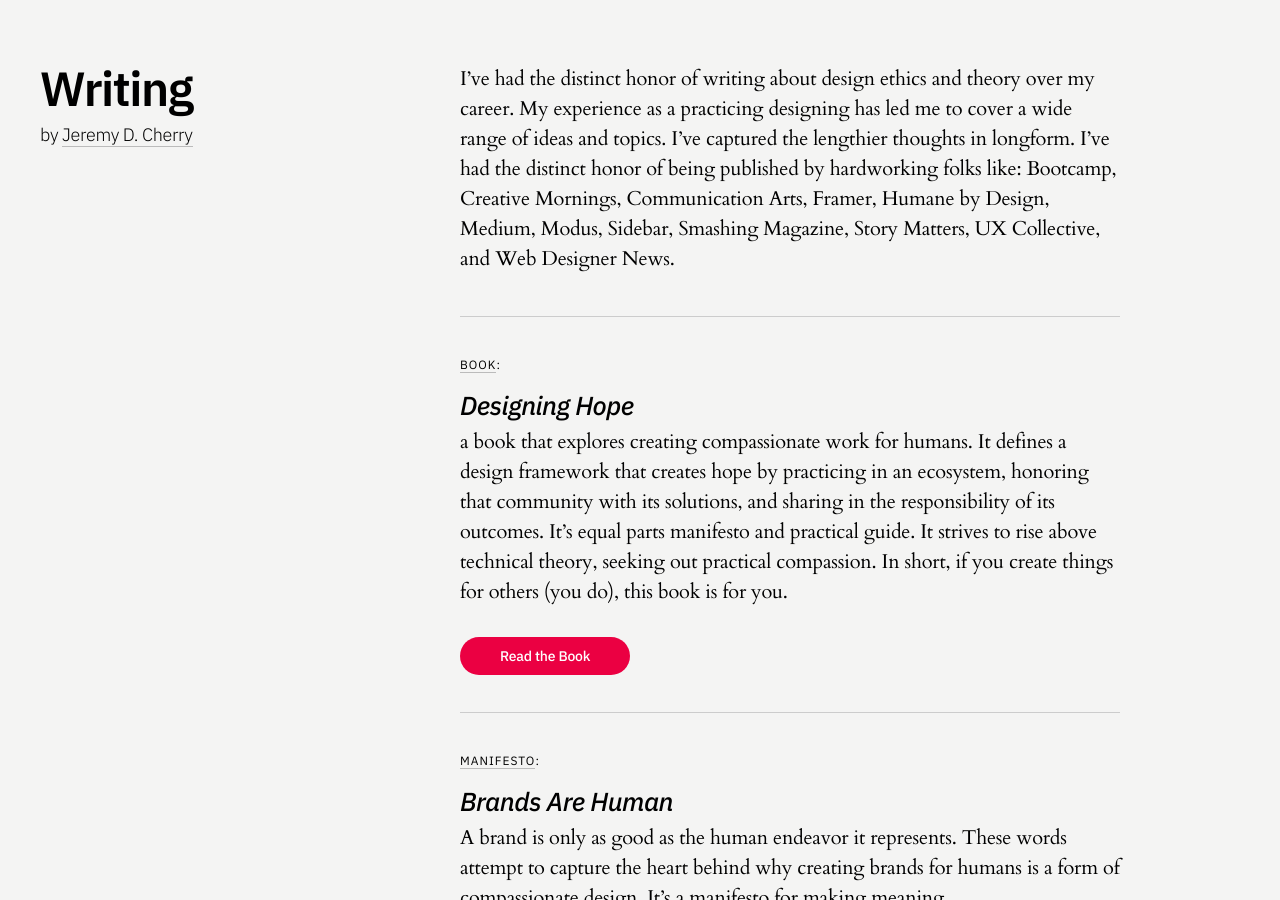
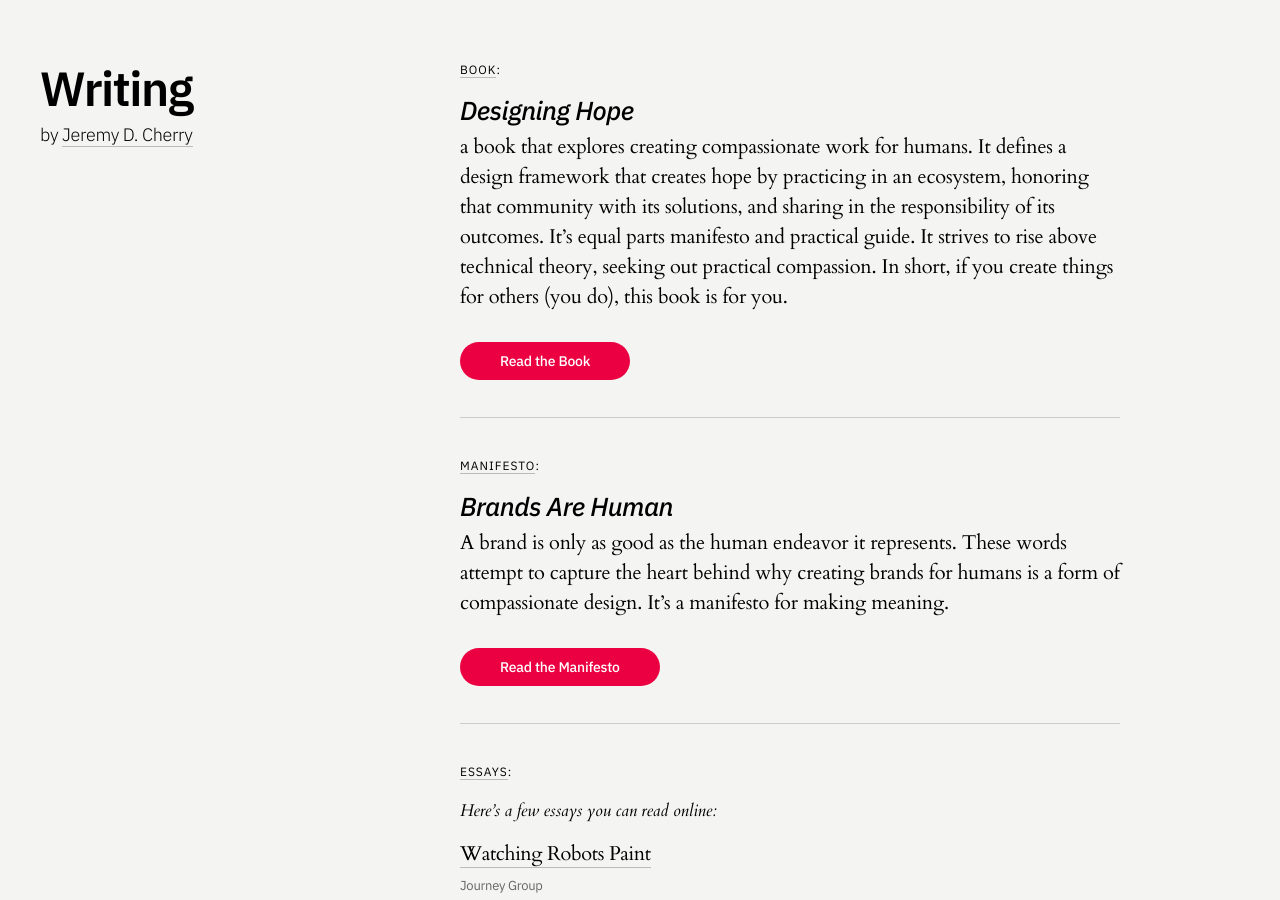
Before and after one commit to jeremydcherry/jeremydcherry.github.io, a Jekyll site: the page built from content/writing.md, in a window 1280 px wide and 900 px high. Built offline with Jekyll 4.4.1, drawn with Linux system fonts in a browser that asks for light colours.

Commit message:
Edited writing

```diff
--- a/content/writing.md
+++ b/content/writing.md
@@ -3,10 +3,6 @@ layout: secondary
 title: Writing
 subtitle: Jeremy D. Cherry
 permalink: /writing
----
-
-I’ve had the distinct honor of writing about design ethics and theory over my career. My experience as a practicing designing has led me to cover a wide range of ideas and topics. I’ve captured the lengthier thoughts in longform. I’ve had the distinct honor of being published by hardworking folks like: Bootcamp, Creative Mornings, Communication Arts, Framer, Humane by Design, Medium, Modus, Sidebar, Smashing Magazine, Story Matters, UX Collective, and Web Designer News.
-
 ---
 
 #### [Book](#book):
```
